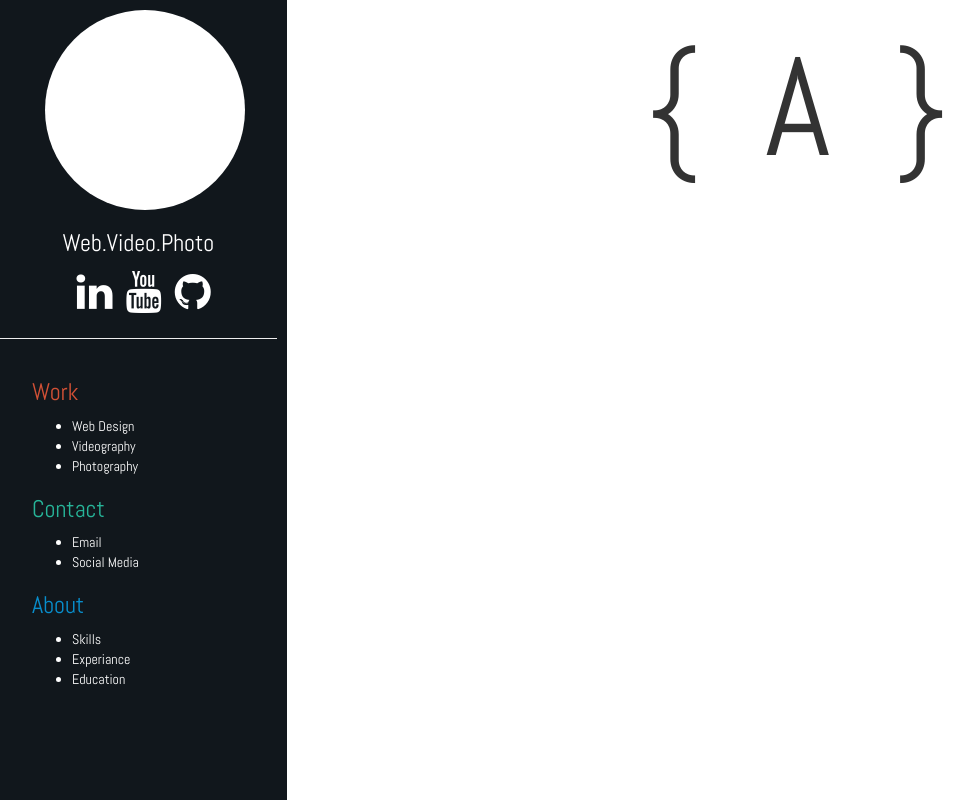
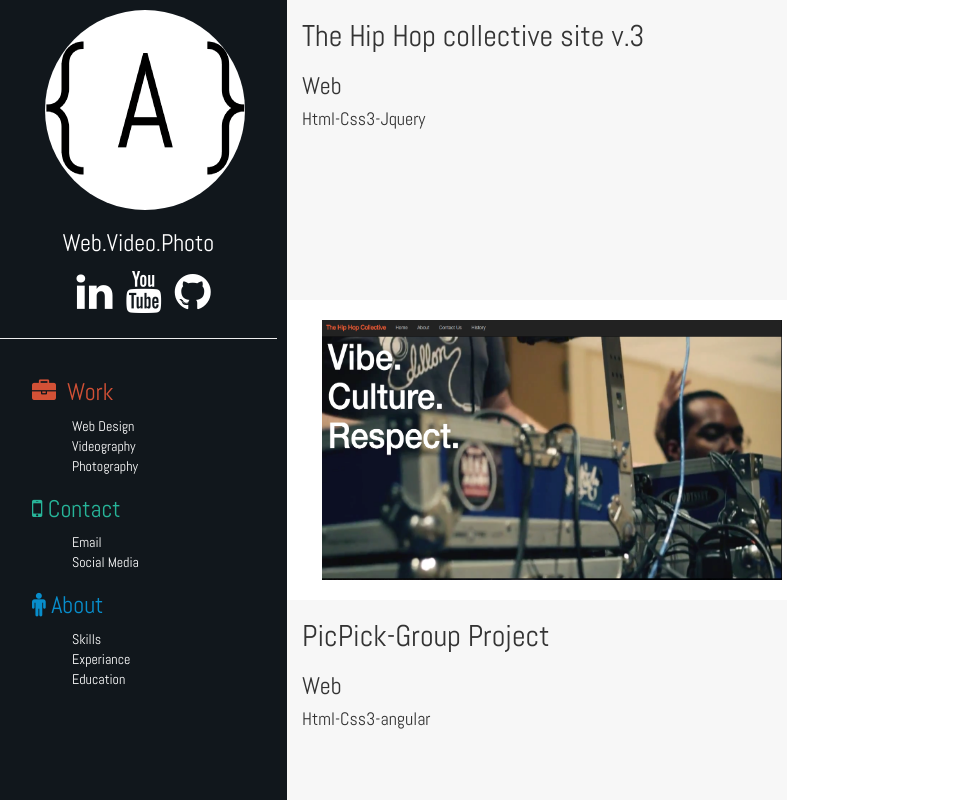
Before and after one commit to akmael/akmael.github.io, a plain HTML site: page index.html in a window 1280 px wide. Shown: the top 800 px of the page, without its empty margins (13-987 px from the left). Drawn offline with nearby package versions, Linux system fonts and the light colour scheme.

Commit message:
basic site desgin complete

```diff
--- a/css/main.css
+++ b/css/main.css
@@ -15,7 +15,7 @@ body{
 /*sidebar*/
 .sidebar{
   width: 300px;
-  height: 1000px;
+  height: 1150px;
   background-color: #11171c;
   padding:10px;
   color:#fff;
@@ -56,12 +56,35 @@ body{
 .navLinks{
   padding-left: 50px;
 
+
+}
+ul{
+  list-style: none;
 }
 #work{ color: #d35136;}
 #contact{ color: #27b599;}
 #about{ color: #088ecc;}
+/*content*/
 
+.portfolio-info{
 
+  float: left;
+  background-color:#f7f7f7;
+  width: 500px;
+  height: 300px;
+}
+.portfolio-item{
+
+  float:left;
+  width: 500px;
+  height: 300px;
+  background-color: #fff;
+}
+.portfolio-item img{
+  width:500px;
+  height: 300px;
+  padding: 20px;
+}
 
 
 /*breakpoints*/
--- a/index.html
+++ b/index.html
@@ -15,7 +15,7 @@
     <div class="conatiner-fluid">
         <div class="sidebar ">
               <div class="portfolio-image">
-                <div class="picholder"></div>
+                <img class="picholder" src="img/profile.png" alt="">
               </div>
               <div class="row" id="tagLine">
                 <div class="col-sm-12"><h3>Web.Video.Photo</h3></div>
@@ -30,18 +30,18 @@
               <hr>
               <div class="row">
                 <div class="col-sm-12 navLinks">
-                  <h3 id="work">Work</h3>
+                  <h3 id="work"><i class="fa fa-briefcase"></i>&nbsp; Work</h3>
                   <ul>
                     <li>Web Design</li>
                     <li>Videography</li>
                     <li>Photography</li>
                   </ul>
-                  <h3 id='contact'>Contact</h3>
+                  <h3 id='contact'><i class="fa fa-mobile"></i>&nbsp;Contact</h3>
                   <ul>
                     <li>Email</li>
                     <li>Social Media</li>
                   </ul>
-                  <h3 id='about'>About</h3>
+                  <h3 id='about'><i class="fa fa-male"></i>&nbsp;About</h3>
                   <ul>
                     <li>Skills</li>
                     <li>Experiance</li>
@@ -56,10 +56,32 @@
 
 
         <!-- content  -->
-        <div class="row" id="heading">
 
-              <div class="col-md-4 center col-sm-12"><p>{&nbsp; <span>A</span> &nbsp;}</p></div>
-
+        <div class="row">
+          <div class="col-md-6 portfolio-info">
+            <h2>The Hip Hop collective site v.3</h2>
+            <h3>Web</h3>
+            <h4>Html-Css3-Jquery</h4>
+          </div>
+          <div class="col-md-6 portfolio-item">
+            <img src="img/hhc.png" alt="">
+          </div>
+          <div class="col-md-6 portfolio-info">
+            <h2>PicPick-Group Project</h2>
+            <h3>Web</h3>
+            <h4>Html-Css3-angular</h4>
+          </div>
+          <div class="col-md-6 portfolio-item">
+            <img src="img/picpick.png" alt="">
+          </div>
+          <div class="col-md-6 portfolio-info">
+            <h2>To Chill or Not to Chill</h2>
+            <h3>Web</h3>
+            <h4>Html-Css3-Jquery</h4>
+          </div>
+          <div class="col-md-6 portfolio-item">
+            <img src="img/weatherapp.png" alt="">
+          </div>
         </div>
 
 
```
Also changed, not shown: img/profile.png (added), 2 other files.
